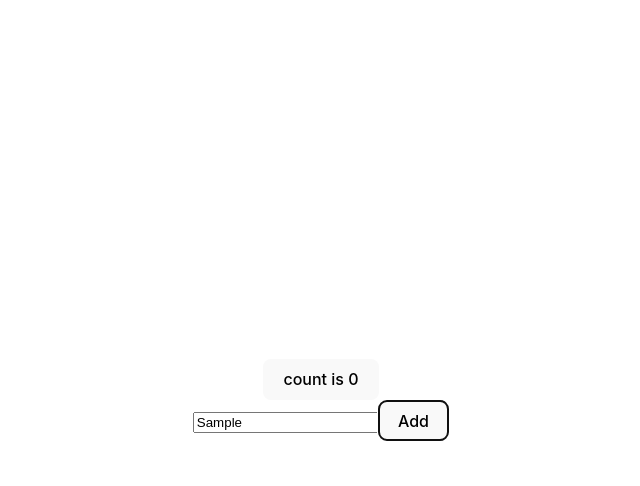
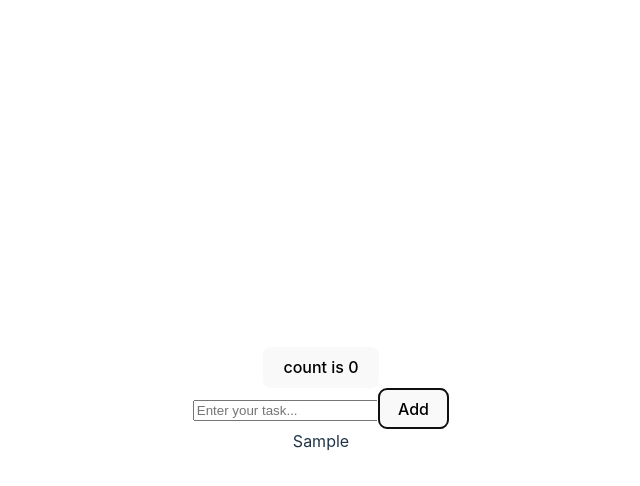
Before and after one commit to rk-ramkumar/react-redux, a React (Vite) app: page / in a window 1280 px wide. Both pictures are taken after typing "Sample" into the empty fields and a click on the button "Add". Shown: the top 486 px of the page, without its empty margins (319-959 px from the left). Built offline with nearby package versions, Linux system fonts and the light colour scheme.

Commit message:
Implemented addTodo logic.

```diff
--- a/src/components/Todo.jsx
+++ b/src/components/Todo.jsx
@@ -1,24 +1,27 @@
 import React from "react";
 import { useDispatch, useSelector } from "react-redux";
-import { typeTodo } from "../store/reducers/todo";
+import { addTodo, setNewTask } from "../store/reducers/todo";
 
 const Todo = () => {
   const state = useSelector((state) => state.todo);
   const dispatch = useDispatch();
 
-  function handleAddTodo() {}
+  function handleAddTodo() {
+    dispatch(addTodo(state.newTask));
+  }
 
   return (
     <div>
       <input
         placeholder="Enter your task..."
-        onChange={({ target: { value } }) => dispatch(typeTodo(value))}
+        value={state.newTask}
+        onChange={({ target: { value } }) => dispatch(setNewTask(value))}
       />
       <button onClick={handleAddTodo}>Add</button>
 
       <div>
         {state.todos.map((todo, idx) => (
-          <div key={idx}> todo </div>
+          <div key={idx}> {todo.task} </div>
         ))}
       </div>
     </div>
--- a/src/store/reducers/todo.js
+++ b/src/store/reducers/todo.js
@@ -1,24 +1,28 @@
 import { createSlice, nanoid } from "@reduxjs/toolkit";
 
-const initialState = { todos: [], todo: "" };
+const initialState = { todos: [], newTask: "" };
 
 const todoSlice = createSlice({
   name: "todo",
   initialState,
   reducers: {
-    addTodo: (state, actions) => {
-      state.todos.push(actions.payload);
+    addTodo: {
+      reducer: (state, actions) => {
+        state.todos.push(actions.payload);
+        state.newTask = ""
+      },
+      prepare: (task) => {
+        var id = nanoid();
+        return { payload: { id, task } };
+      },
     },
-    typeTodo:(state, actions)=>{
-      state.todo = actions.payload
-    }
-  },
-  prepare: (text) => {
-    var id = nanoid();
-    return { payload: { id, text } };
+
+    setNewTask: (state, actions) => {
+      state.newTask = actions.payload;
+    },
   },
 });
 
-export const { addTodo, typeTodo } = todoSlice.actions;
+export const { addTodo, setNewTask } = todoSlice.actions;
 
 export default todoSlice.reducer;
```
